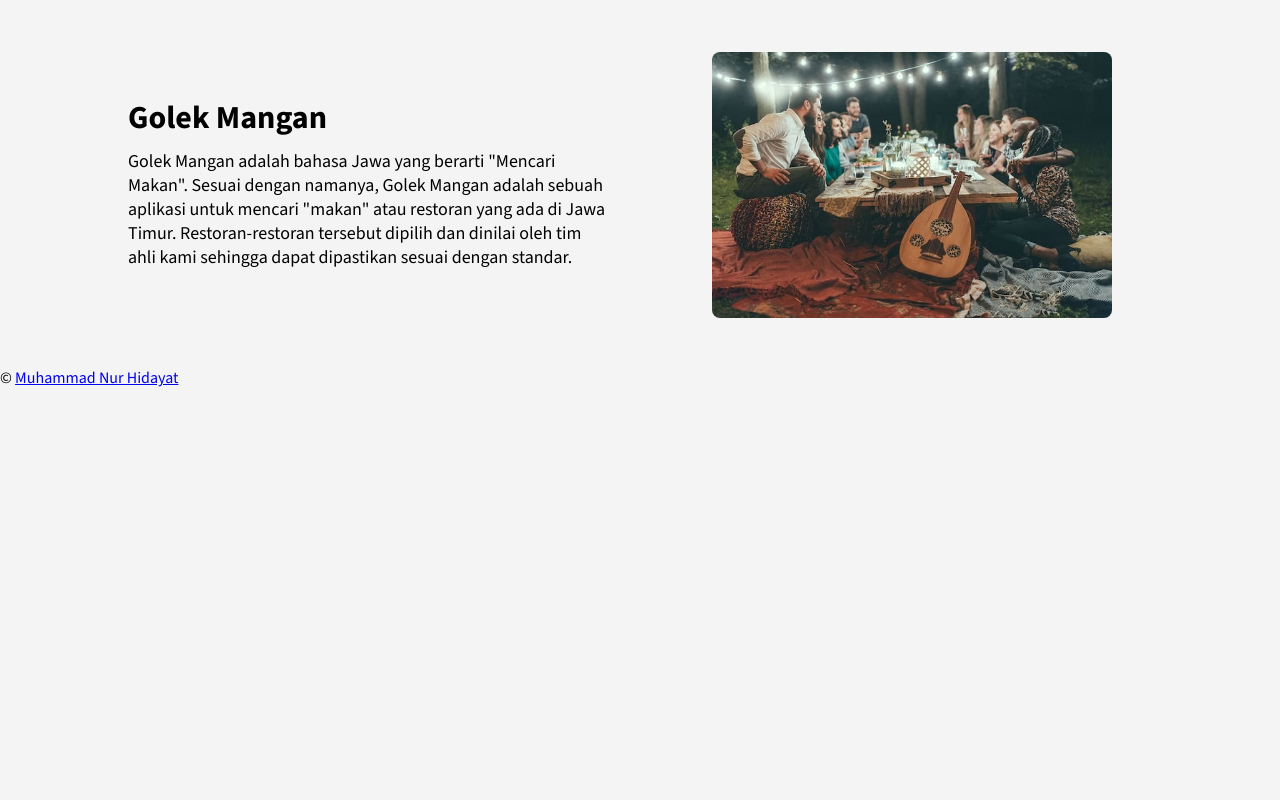
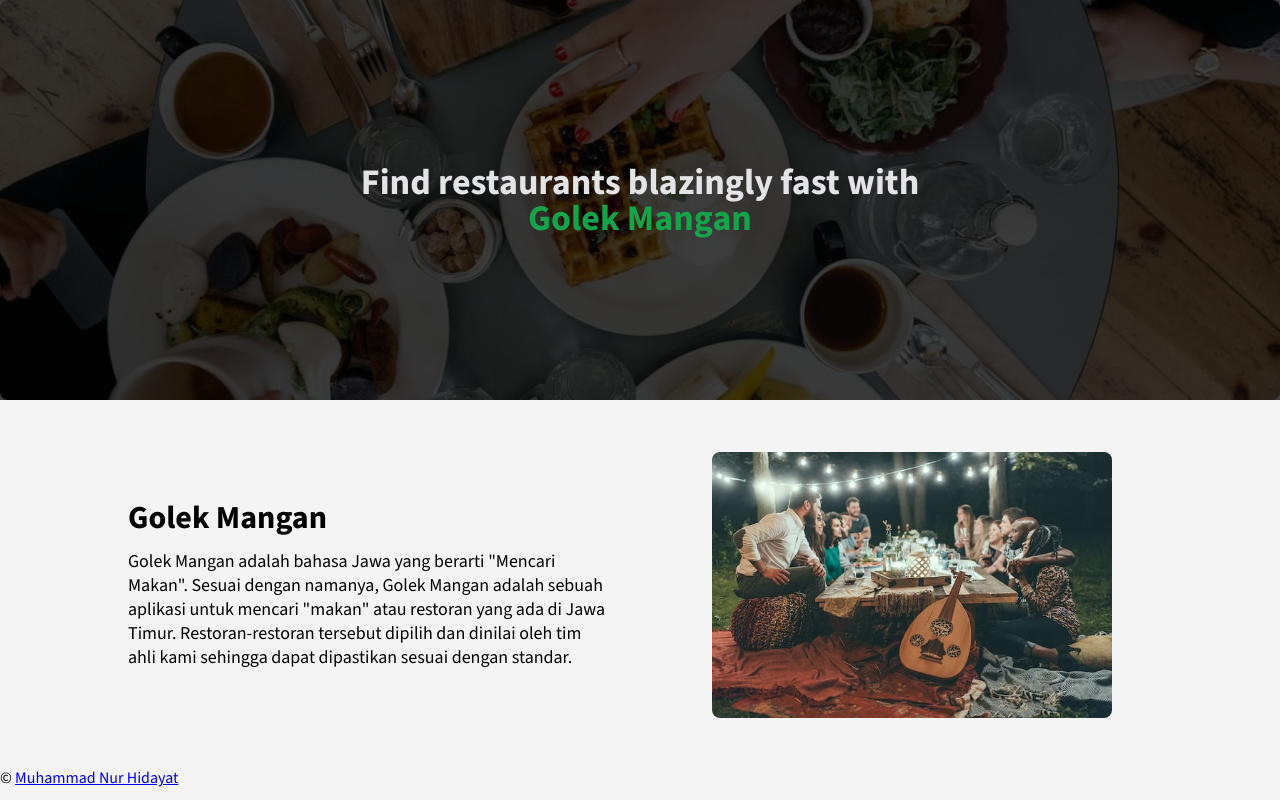
Before and after one commit to mdayat/golek-mangan, a website built with webpack: page src/index.html in a window 1280 px wide. Built offline with nearby package versions, Linux system fonts and the light colour scheme.

Commit message:
create hero content

```diff
--- a/src/index.html
+++ b/src/index.html
@@ -1,5 +1,5 @@
 <!DOCTYPE html>
-<html lang="id">
+<html lang="en">
   <head>
     <meta charset="UTF-8" />
     <meta name="viewport" content="width=device-width, initial-scale=1.0" />
@@ -19,7 +19,13 @@
   </head>
 
   <body>
-    <header></header>
+    <header>
+      <div class="hero">
+        <img src="./public/hero-image.jpg" alt="" />
+        <h2>Find restaurants blazingly fast with <span>Golek Mangan</span></h2>
+      </div>
+    </header>
+
     <main>
       <article class="headline">
         <img src="./public/hangout-image.jpg" alt="Berkumpul bersama teman" />
--- a/src/main.css
+++ b/src/main.css
@@ -5,6 +5,44 @@
 body {
   font-family: var(--source-sans);
   background-color: #f4f4f5;
+}
+
+/* Header */
+.hero {
+  position: relative;
+  height: 400px;
+}
+.hero img {
+  width: 100%;
+  height: 100%;
+  object-fit: cover;
+  object-position: center;
+}
+.hero::after {
+  content: "";
+  position: absolute;
+  top: 0;
+  right: 0;
+  bottom: 0;
+  left: 0;
+  background-color: rgba(0, 0, 0, 0.75);
+}
+.hero h2 {
+  position: absolute;
+  top: 50%;
+  left: 50%;
+  transform: translate(-50%, -50%);
+  z-index: 10;
+  width: 100%;
+  color: #e4e4e7;
+  font-weight: 700;
+  font-size: 32px;
+  text-align: center;
+  max-width: 565px;
+  padding: 0 32px;
+}
+.hero h2 > span {
+  color: #16a34a;
 }
 
 /* Main */
@@ -51,6 +89,11 @@ img {
 }
 
 @media screen and (min-width: 1024px) {
+  .hero h2 {
+    font-size: 36px;
+    max-width: 650px;
+  }
+
   main {
     margin-left: 80px;
     margin-right: 80px;
```
